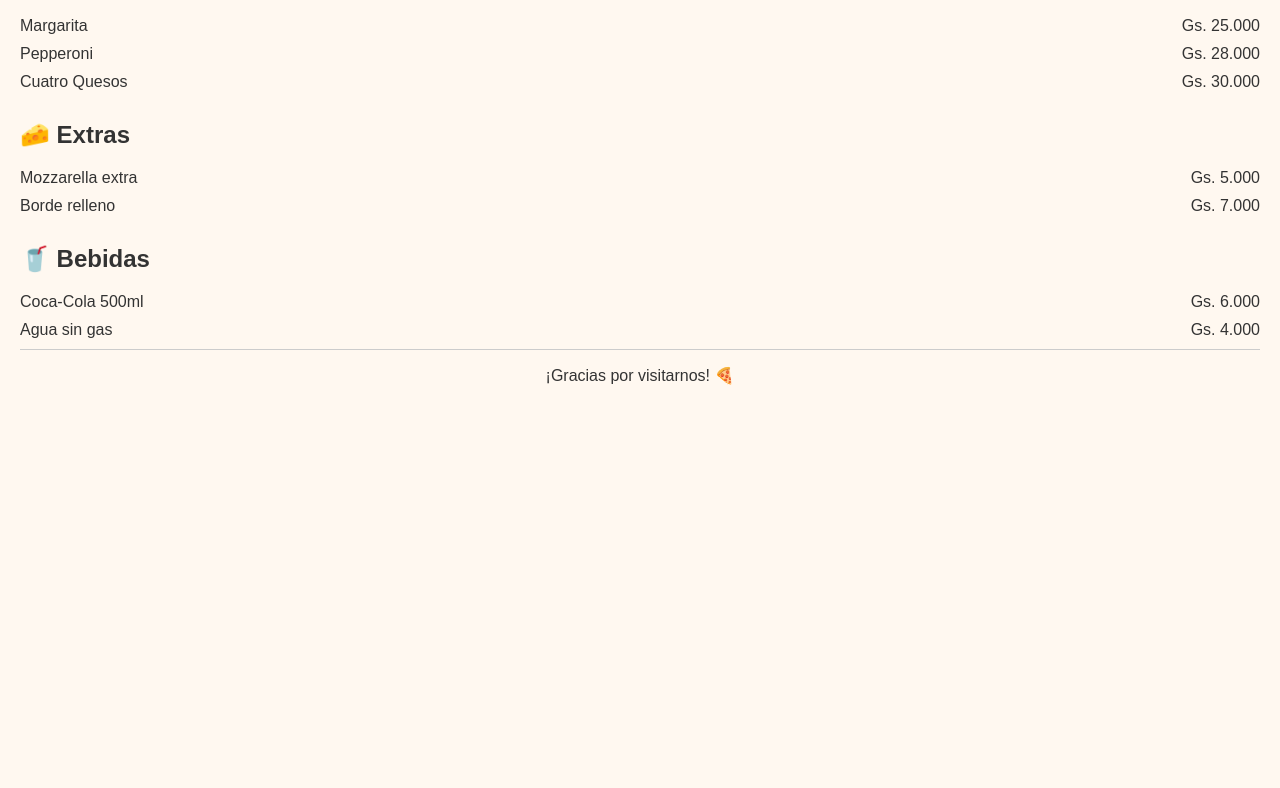
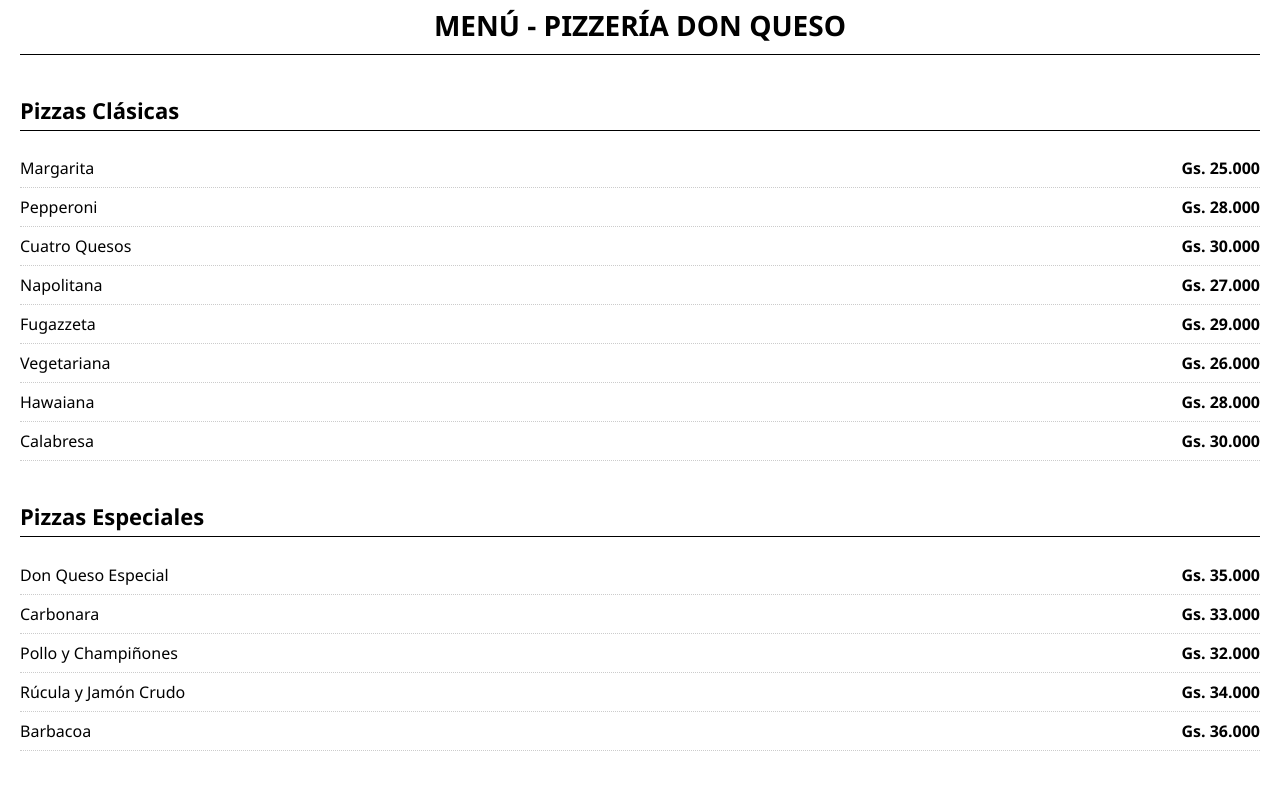
Before and after one commit to Victor08u/MenuAmigoCheff, a plain HTML site: page index.html in a window 1280 px wide. Shown: the part 139-927 px from the top of the page. Before the commit the page ends 800 px from the top, so only its background shows below. Drawn offline with Linux system fonts and the light colour scheme.

Commit message:
Update index.html

```diff
--- a/index.html
+++ b/index.html
@@ -2,57 +2,104 @@
 <html lang="es">
 <head>
   <meta charset="UTF-8">
-  <title>Menú - Pizzería Don Queso</title>
+  <title>Menú - Pizzería Amigo Cheff</title>
   <style>
     body {
-      font-family: Arial, sans-serif;
-      background-color: #fff8f0;
-      color: #333;
+      font-family: 'Segoe UI', sans-serif;
+      background-color: #ffffff;
+      color: #000;
       margin: 0;
       padding: 20px;
     }
+    .logo {
+      text-align: center;
+      margin-bottom: 20px;
+    }
+    .logo img {
+      max-width: 150px;
+      height: auto;
+    }
     h1 {
       text-align: center;
-      color: #b33c00;
+      margin-bottom: 40px;
+      text-transform: uppercase;
+      font-size: 28px;
+      border-bottom: 1px solid #000;
+      padding-bottom: 10px;
     }
     .categoria {
-      margin-top: 30px;
+      margin-top: 40px;
+    }
+    .categoria h2 {
+      border-bottom: 1px solid #000;
+      padding-bottom: 5px;
+      font-size: 22px;
     }
     .item {
-      margin: 10px 0;
+      display: flex;
+      justify-content: space-between;
+      padding: 8px 0;
+      border-bottom: 1px dotted #ccc;
     }
     .precio {
-      float: right;
+      font-weight: bold;
     }
-    hr {
-      border: none;
-      border-top: 1px solid #ccc;
+    footer {
+      text-align: center;
+      margin-top: 60px;
+      font-size: 14px;
+      color: #555;
     }
   </style>
 </head>
 <body>
+
+  <div class="logo">
+    <!-- Reemplazá esta URL por la del logo de tu pizzería -->
+    <img src="https://via.placeholder.com/150x100?text=Logo" alt="Logo Pizzería Don Queso">
+  </div>
+
   <h1>Menú - Pizzería Don Queso</h1>
 
   <div class="categoria">
-    <h2>🍕 Pizzas Clásicas</h2>
-    <div class="item">Margarita <span class="precio">Gs. 25.000</span></div>
-    <div class="item">Pepperoni <span class="precio">Gs. 28.000</span></div>
-    <div class="item">Cuatro Quesos <span class="precio">Gs. 30.000</span></div>
+    <h2>Pizzas Clásicas</h2>
+    <div class="item"><span>Margarita</span><span class="precio">Gs. 25.000</span></div>
+    <div class="item"><span>Pepperoni</span><span class="precio">Gs. 28.000</span></div>
+    <div class="item"><span>Cuatro Quesos</span><span class="precio">Gs. 30.000</span></div>
+    <div class="item"><span>Napolitana</span><span class="precio">Gs. 27.000</span></div>
+    <div class="item"><span>Fugazzeta</span><span class="precio">Gs. 29.000</span></div>
+    <div class="item"><span>Vegetariana</span><span class="precio">Gs. 26.000</span></div>
+    <div class="item"><span>Hawaiana</span><span class="precio">Gs. 28.000</span></div>
+    <div class="item"><span>Calabresa</span><span class="precio">Gs. 30.000</span></div>
   </div>
 
   <div class="categoria">
-    <h2>🧀 Extras</h2>
-    <div class="item">Mozzarella extra <span class="precio">Gs. 5.000</span></div>
-    <div class="item">Borde relleno <span class="precio">Gs. 7.000</span></div>
+    <h2>Pizzas Especiales</h2>
+    <div class="item"><span>Don Queso Especial</span><span class="precio">Gs. 35.000</span></div>
+    <div class="item"><span>Carbonara</span><span class="precio">Gs. 33.000</span></div>
+    <div class="item"><span>Pollo y Champiñones</span><span class="precio">Gs. 32.000</span></div>
+    <div class="item"><span>Rúcula y Jamón Crudo</span><span class="precio">Gs. 34.000</span></div>
+    <div class="item"><span>Barbacoa</span><span class="precio">Gs. 36.000</span></div>
   </div>
 
   <div class="categoria">
-    <h2>🥤 Bebidas</h2>
-    <div class="item">Coca-Cola 500ml <span class="precio">Gs. 6.000</span></div>
-    <div class="item">Agua sin gas <span class="precio">Gs. 4.000</span></div>
+    <h2>Extras</h2>
+    <div class="item"><span>Mozzarella extra</span><span class="precio">Gs. 5.000</span></div>
+    <div class="item"><span>Borde relleno</span><span class="precio">Gs. 7.000</span></div>
+    <div class="item"><span>Salsa picante</span><span class="precio">Gs. 3.000</span></div>
   </div>
 
-  <hr>
-  <p style="text-align:center;">¡Gracias por visitarnos! 🍕</p>
+  <div class="categoria">
+    <h2>Bebidas</h2>
+    <div class="item"><span>Coca-Cola 500ml</span><span class="precio">Gs. 6.000</span></div>
+    <div class="item"><span>Agua sin gas</span><span class="precio">Gs. 4.000</span></div>
+    <div class="item"><span>Sprite 500ml</span><span class="precio">Gs. 6.000</span></div>
+    <div class="item"><span>Jugo natural</span><span class="precio">Gs. 8.000</span></div>
+  </div>
+
+  <footer>
+    ¡Gracias por elegirnos! 🍕 Don Queso - Desde 1999
+  </footer>
+
 </body>
 </html>
```
